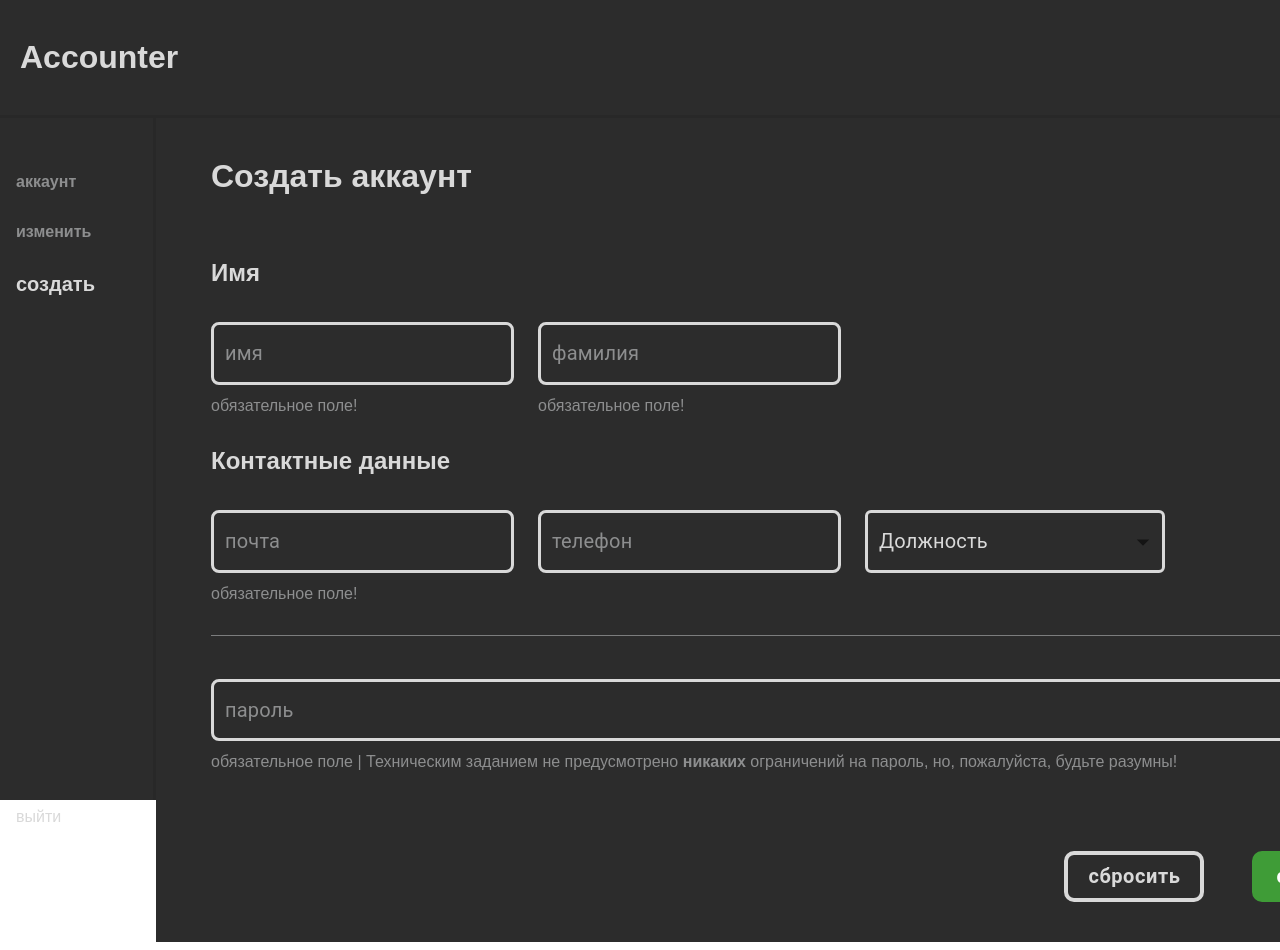
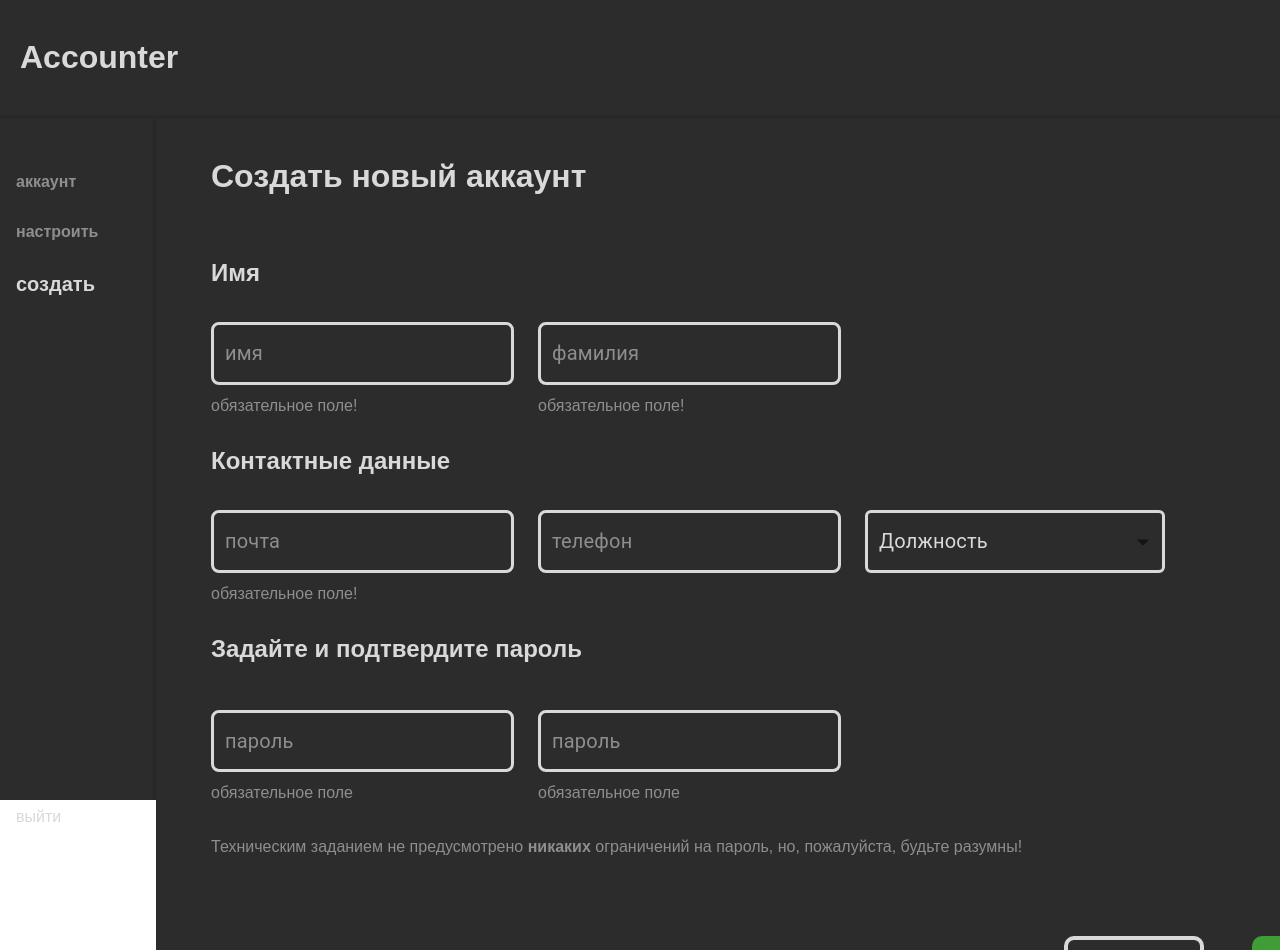
Before and after one commit to ZaplatiteZaSitePJ/t1-accounter, a React (Vite) app in the folder accounter/: page /add in a window 1280 px wide. Shown: the top 950 px of the page. Built offline with nearby package versions, Linux system fonts and the light colour scheme.

Commit message:
made double checked password for user creation page

```diff
--- a/accounter/src/pages/create/Create.tsx
+++ b/accounter/src/pages/create/Create.tsx
@@ -5,7 +5,7 @@ export default function CreatePage() {
 
 	return (
 		<div className={styles.container}>
-			<h1 className={styles.title}>Создать аккаунт</h1>
+			<h1 className={styles.title}>Создать новый аккаунт</h1>
 			<CreateForm />
 		</div>
 	);
--- a/accounter/src/shared/ui/navigation/Navigation.tsx
+++ b/accounter/src/shared/ui/navigation/Navigation.tsx
@@ -35,7 +35,7 @@ export default function Navigation() {
 					})
 				}
 			>
-				изменить
+				настроить
 			</NavLink>
 			<NavLink
 				to={"/add"}
--- a/accounter/src/widgets/CreateForm/CreateForm.module.scss
+++ b/accounter/src/widgets/CreateForm/CreateForm.module.scss
@@ -5,7 +5,8 @@
 	gap: 32px;
 
 	&__nameContainer,
-	&__contactsContainer {
+	&__contactsContainer,
+	&__passwordContainer {
 		display: flex;
 		flex-wrap: wrap;
 		gap: 24px;
--- a/accounter/src/widgets/CreateForm/CreateForm.tsx
+++ b/accounter/src/widgets/CreateForm/CreateForm.tsx
@@ -17,6 +17,10 @@ import { handleCreate } from "@features/api/actions/handleCreate";
 import { useNavigate } from "react-router-dom";
 import { handleLogin } from "@features/api/actions/handleLogin";
 
+type CreateFormType = AccountType & {
+	dublicatedPassword: string;
+}
+
 const CreateForm = () => {
 	const {
 		register,
@@ -24,7 +28,7 @@ const CreateForm = () => {
 		reset,
 		getValues,
 		formState: { errors },
-	} = useForm<AccountType>();
+	} = useForm<CreateFormType>();
 
 	const navigate = useNavigate()
 
@@ -92,8 +96,9 @@ const CreateForm = () => {
 
 				<EmploymentSelect register={register("employment")} />
 			</div>
-			<Divider sx={{backgroundColor: "var(--grey-color)"}}/>
 
+			<div className={styles.userForm__passwordContainer}>
+				<h2>Задайте и подтвердите пароль</h2>
 				<PasswordField
 					sx={{marginTop: "12px"}}
 					register={register("password", {
@@ -102,9 +107,7 @@ const CreateForm = () => {
 					subContent={
 						<>
 							<p className={styles.subInfo}>
-							обязательное поле | Техническим заданием не
-							предусмотрено <b>никаких</b> ограничений на пароль,
-							но, пожалуйста, будьте разумны!
+								обязательное поле
 							</p>
 							{errors.password && (
 								<div className={styles.errorDiv}></div>
@@ -112,6 +115,34 @@ const CreateForm = () => {
 						</>
 					}
 				/>
+
+				<PasswordField
+					sx={{marginTop: "12px"}}
+					register={register("dublicatedPassword", {
+						required: "Повторить пароль обязательно",
+						validate: (value) => value === getValues('password')
+					})}
+					subContent={
+						<>
+							<p className={styles.subInfo}>
+								обязательное поле
+							</p>
+							{errors.dublicatedPassword && (
+								<>
+									<div className={styles.errorDiv}></div>
+								</>
+
+							)}
+						</>
+					}
+				/>
+
+				<p className={styles.subInfo}>
+								Техническим заданием не
+								предусмотрено <b>никаких</b> ограничений на пароль,
+								но, пожалуйста, будьте разумны!
+							</p>
+			</div>
 
 			<div className={styles.userForm__buttonsContainer}>
 					<ButtonBordered onClick={() => reset()}>
```
Lines whose indentation alone changed are shown as unchanged.
